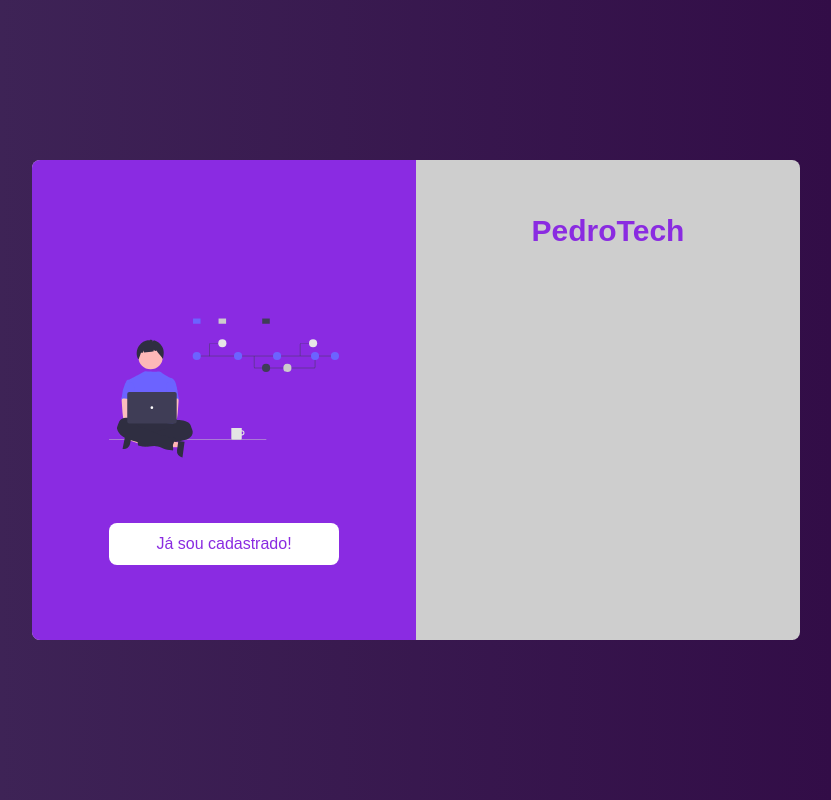
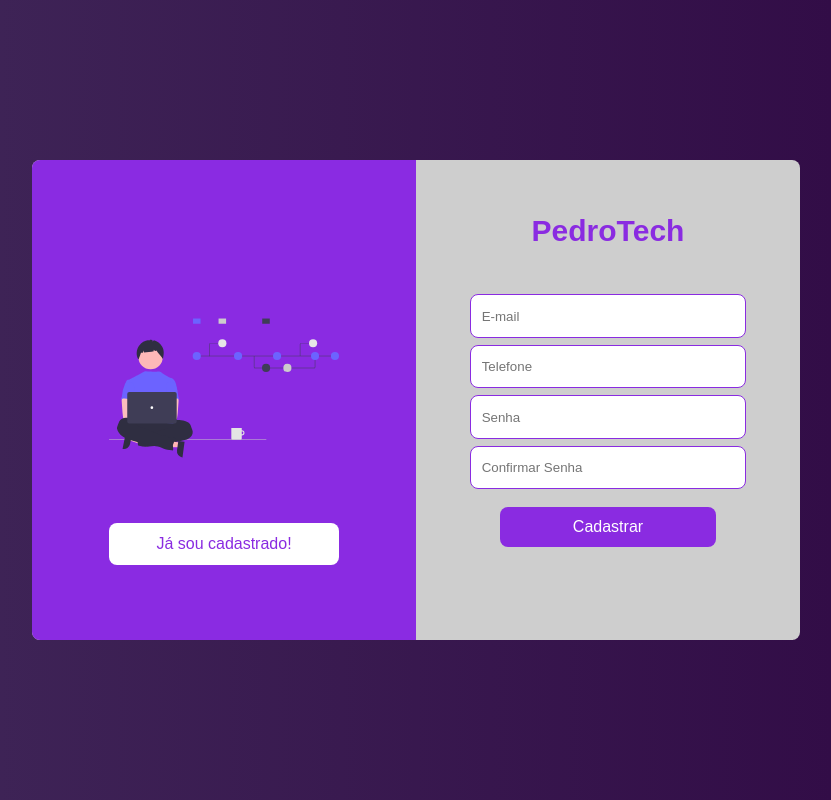
Before and after one commit to holodniak/simple-login-screen, a React (Create React App) app in the folder screen-login/: page / in a window 1280 px wide. Both pictures are taken after a click on the button "Cadastre-se agora!". Shown: the whole page, without its empty margins (224-1055 px from the left). Built offline with nearby package versions, Linux system fonts and the light colour scheme.

Commit message:
registration form implemented

```diff
--- /dev/null
+++ b/screen-login/src/components/FormLogin.jsx
@@ -0,0 +1,48 @@
+import React, { useState } from "react";
+import styled, { css } from "styled-components";
+import imagem from "../version_control.svg";
+import Input from "./Input";
+import Button from "./Button";
+import VisibilityOffIcon from "@material-ui/icons/VisibilityOff";
+
+const BoxActions = styled.div`
+  height: 68%;
+  margin: 3%;
+  margin-top: 6%;
+  display: flex;
+  flex-direction: column;
+  align-items: center;
+  opacity: 1;
+  transition: opacity 0.5s linear;
+  position: absolute;
+  width: 94%;
+
+  ${(props) =>
+    !props.isClicked &&
+    css`
+      opacity: 0;
+      pointer-events: none;
+    `}
+`;
+
+const ForgotPassword = styled.a`
+  cursor: pointer;
+  font-family: sans-serif;
+  color: #300844;
+  :hover {
+    color: #8a2be1;
+  }
+`;
+
+export default function FormLogin(props) {
+  return (
+    <BoxActions isClicked={props.isClicked}>
+      <Input placeholder="E-mail" type="text" margin="4%"></Input>
+      <Input placeholder="Senha" type="password" margin="4%">
+        <VisibilityOffIcon style="visibility:hidden"></VisibilityOffIcon>
+      </Input>
+      <Button text="Login"></Button>
+      <ForgotPassword>Esqueci minha senha!</ForgotPassword>
+    </BoxActions>
+  );
+}
--- /dev/null
+++ b/screen-login/src/components/FormRegistry.jsx
@@ -0,0 +1,38 @@
+import React, { useState } from "react";
+import styled, { css } from "styled-components";
+import imagem from "../version_control.svg";
+import Input from "./Input";
+import Button from "./Button";
+import VisibilityOffIcon from "@material-ui/icons/VisibilityOff";
+
+const BoxActions = styled.div`
+  height: 68%;
+  margin: 3%;
+  margin-top: 6%;
+  display: flex;
+  flex-direction: column;
+  align-items: center;
+  opacity: 1;
+  transition: opacity 0.5s linear;
+  position: absolute;
+  width: 94%;
+
+  ${(props) =>
+    props.isClicked &&
+    css`
+      opacity: 0;
+      pointer-events: none;
+    `}
+`;
+
+export default function FormRegistry(props) {
+  return (
+    <BoxActions isClicked={props.isClicked}>
+      <Input placeholder="E-mail" type="text" margin="1%"></Input>
+      <Input placeholder="Telefone" type="text" margin="1%"></Input>
+      <Input placeholder="Senha" type="password" margin="1%"></Input>
+      <Input placeholder="Confirmar Senha" type="password" margin="1%"></Input>
+      <Button text="Cadastrar"></Button>
+    </BoxActions>
+  );
+}
--- a/screen-login/src/components/Input.jsx
+++ b/screen-login/src/components/Input.jsx
@@ -7,11 +7,16 @@ const Input = styled.input`
   position: relative;
   background: #fff;
   padding: 3%;
-  margin: 4%;
   border-radius: 8px;
   border: 1px solid #8a2be1;
 `;
 
 export default function Inputs(props) {
-  return <Input type={props.type} placeholder={props.placeholder}></Input>;
+  return (
+    <Input
+      type={props.type}
+      placeholder={props.placeholder}
+      style={{ margin: props.margin }}
+    ></Input>
+  );
 }
--- a/screen-login/src/components/MainCointainer.jsx
+++ b/screen-login/src/components/MainCointainer.jsx
@@ -1,9 +1,8 @@
 import React, { useState } from "react";
-import styled, { css } from "styled-components";
+import styled from "styled-components";
 import imagem from "../version_control.svg";
-import Input from "./Input";
-import Button from "./Button";
-import VisibilityOffIcon from "@material-ui/icons/VisibilityOff";
+import FormLogin from "./FormLogin";
+import FormRegistry from "./FormRegistry";
 
 const Coitainer = styled.div`
   width: 100vw;
@@ -63,33 +62,6 @@ const Title = styled.h1`
   color: #8a2be1;
 `;
 
-const BoxActions = styled.div`
-  height: 68%;
-  margin: 3%;
-  margin-top: 6%;
-  display: flex;
-  flex-direction: column;
-  align-items: center;
-  opacity: 1;
-  transition: opacity 0.5s linear;
-
-  ${(props) =>
-    !props.isClicked &&
-    css`
-      opacity: 0;
-      pointer-events: none;
-    `}
-`;
-
-const ForgotPassword = styled.a`
-  cursor: pointer;
-  font-family: sans-serif;
-  color: #300844;
-  :hover {
-    color: #8a2be1;
-  }
-`;
-
 const Join = styled.button`
   width: 60%;
   position: relative;
@@ -128,14 +100,8 @@ export default function MainContainer() {
         </BoxImage>
         <BoxLogin>
           <Title>PedroTech</Title>
-          <BoxActions isClicked={isClicked}>
-            <Input placeholder="E-mail" type="text"></Input>
-            <Input placeholder="Senha" type="password">
-              <VisibilityOffIcon style="visibility:hidden"></VisibilityOffIcon>
-            </Input>
-            <Button text="Login"></Button>
-            <ForgotPassword>Esqueci minha senha!</ForgotPassword>
-          </BoxActions>
+          <FormLogin isClicked={isClicked} />
+          <FormRegistry isClicked={isClicked} />
         </BoxLogin>
       </Box>
     </Coitainer>
```
